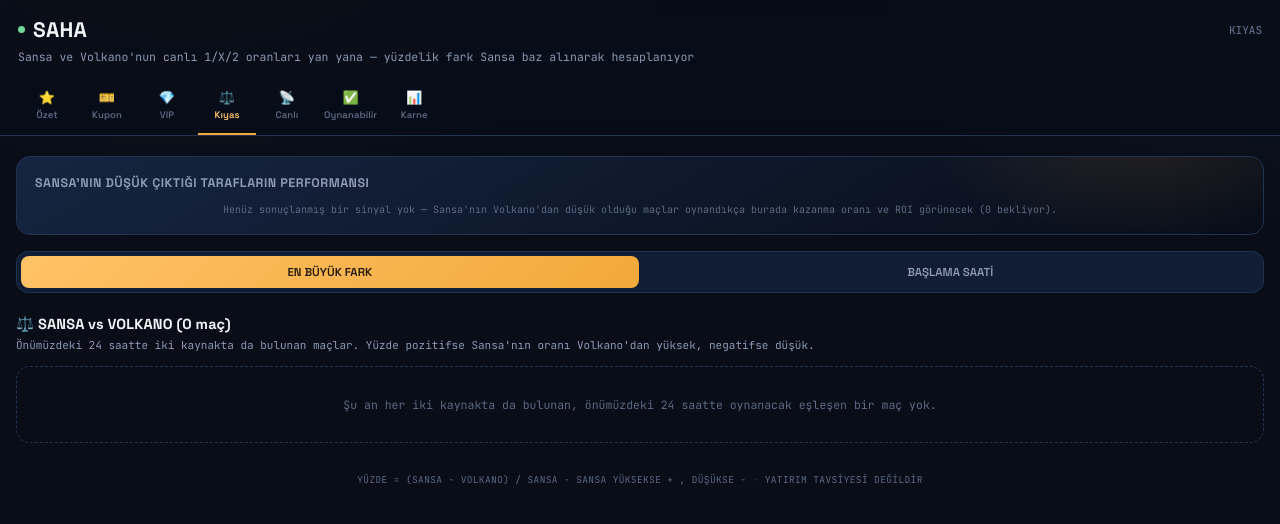
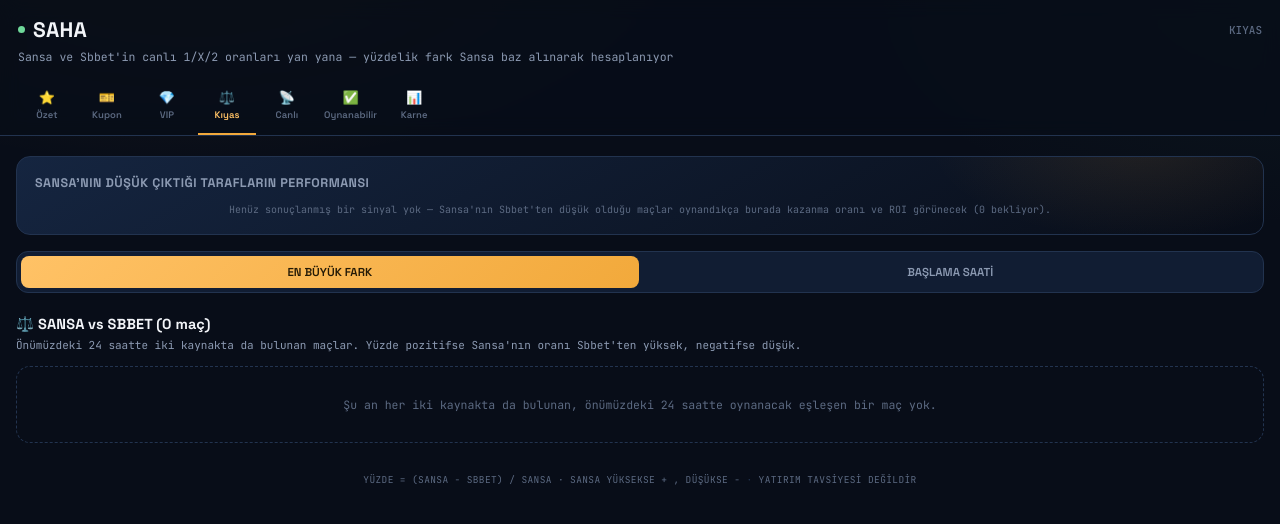
Before and after one commit to kamiltayyar161616-spec/Volkano-Sinyal, a Flask app: page /karsilastirma in a window 1280 px wide. Shown: the top 524 px of the page. Run offline with Flask 3, Linux system fonts and the light colour scheme; data that the repository does not hold is empty.

Commit message:
Kiyas sayfasi Volkano yerine SBBET ile karsilastirmaya cevrildi - Sansa vs Sbbet, ayni Sansa-baz-alma mantigi ve isaret kurali (Sansa yuksekse +, dusukse -). Tum fonksiyon isimleri, kategori adi (sansa_vs_sbbet) ve sablon metinleri guncellendi, Volkano izi kalmadi

```diff
--- a/app.py
+++ b/app.py
@@ -10,7 +10,7 @@ from match_analyzer import (
     get_gunun_ozeti, record_ozet_snapshot, get_ozet_performance,
     record_kupon_fill, get_kupon_active, get_kupon_performance,
     get_vip_kupon_candidates, record_vip_kupon, get_vip_kupon_active, get_vip_kupon_performance,
-    get_sansa_volkano_comparison, record_sansa_low_snapshot, get_sansa_vs_volkano_performance,
+    get_sansa_sbbet_comparison, record_sansa_low_snapshot_sbbet, get_sansa_vs_sbbet_performance,
     to_local_full_str,
     to_local_str,
     get_reverse_flip_performance, record_source_accuracy_cache,
@@ -64,9 +64,9 @@ def kupon():
 @app.route("/karsilastirma")
 def karsilastirma():
     sort_by = request.args.get("sort", "diff")
-    rows = get_sansa_volkano_comparison(sort_by=sort_by)
-    overall = get_sansa_vs_volkano_performance()
-    overall_7d = get_sansa_vs_volkano_performance(days=7)
+    rows = get_sansa_sbbet_comparison(sort_by=sort_by)
+    overall = get_sansa_vs_sbbet_performance()
+    overall_7d = get_sansa_vs_sbbet_performance(days=7)
     return render_template("karsilastirma.html", rows=rows, sort_by=sort_by,
                             overall=overall, overall_7d=overall_7d, active_page="karsilastirma")
 
@@ -122,7 +122,7 @@ def _background_loop():
             record_ozet_snapshot(get_gunun_ozeti())
             record_source_accuracy_cache()
             record_kupon_fill()
-            record_sansa_low_snapshot(get_sansa_volkano_comparison())
+            record_sansa_low_snapshot_sbbet(get_sansa_sbbet_comparison())
         except Exception as e:
             print(f"[background] snapshot hatası: {e}")
 
--- a/match_analyzer.py
+++ b/match_analyzer.py
@@ -2043,8 +2043,8 @@ def get_vip_kupon_performance(days: int = None) -> dict:
 # Isaret: Sansa'nin orani Volkano'dan YUKSEKSE +, DUSUKSE - .
 # ---------------------------------------------------------------------------
 
-def get_sansa_volkano_comparison(window_hours: int = 24, sort_by: str = "diff") -> list:
-    """Ayni gercek maci hem Sansa'da hem Volkano'da bulup, ikisinin canli 1/X/2 oranlarini
+def get_sansa_sbbet_comparison(window_hours: int = 24, sort_by: str = "diff") -> list:
+    """Ayni gercek maci hem Sansa'da hem Sbbet'da bulup, ikisinin canli 1/X/2 oranlarini
     ve Sansa'yi baz alan yuzdelik farki doner.
     sort_by='diff' -> en buyuk mutlak farktan kucuge, sort_by='time' -> baslama saatine gore."""
     now = datetime.now(timezone.utc)
@@ -2056,21 +2056,21 @@ def get_sansa_volkano_comparison(window_hours: int = 24, sort_by: str = "diff")
             SELECT home, away, league, match_time, current_1, current_x, current_2
             FROM odds_tracking WHERE source='sansa'
         """).fetchall()
-        volcano_rows = conn.execute("""
+        sbbet_rows = conn.execute("""
             SELECT home, away, match_time, current_1, current_x, current_2
-            FROM odds_tracking WHERE source='volcano'
+            FROM odds_tracking WHERE source='sbbet'
         """).fetchall()
     finally:
         conn.close()
 
     v_exact, v_by_date = {}, {}
-    for h, a, mt, c1, cx, c2 in volcano_rows:
+    for h, a, mt, c1, cx, c2 in sbbet_rows:
         dk = _date_bucket(mt)
         v_exact[(dk, _norm(h), _norm(a))] = (c1, cx, c2)
         v_by_date.setdefault(dk, []).append((h, a, mt, c1, cx, c2))
 
     def pct_diff(s_odd, v_odd):
-        # Sansa'nin orani Volkano'dan YUKSEKSE + , DUSUKSE -
+        # Sansa'nin orani Sbbet'dan YUKSEKSE + , DUSUKSE -
         if not s_odd or v_odd is None:
             return None
         return round(100 * (s_odd - v_odd) / s_odd, 1)
@@ -2117,7 +2117,7 @@ def get_sansa_volkano_comparison(window_hours: int = 24, sort_by: str = "diff")
         results.append({
             "home": h, "away": a, "league": lg, "time": mt,
             "sansa_1": s1, "sansa_x": sx, "sansa_2": s2,
-            "volkano_1": v1, "volkano_x": vx, "volkano_2": v2,
+            "sbbet_1": v1, "sbbet_x": vx, "sbbet_2": v2,
             "diff_1": diff1, "diff_x": diffx, "diff_2": diff2,
             "max_abs_diff": max_abs,
         })
@@ -2129,9 +2129,9 @@ def get_sansa_volkano_comparison(window_hours: int = 24, sort_by: str = "diff")
     return results
 
 
-def record_sansa_low_snapshot(rows: list) -> None:
-    """Sansa'nin Volkano'dan DUSUK oldugu taraf icin (bir mac icinde birden fazla taraf dusukse,
-    EN GUCLU/en negatif farkli olan taraf) sinyal kaydeder (category='sansa_vs_volkano')."""
+def record_sansa_low_snapshot_sbbet(rows: list) -> None:
+    """Sansa'nin Sbbet'dan DUSUK oldugu taraf icin (bir mac icinde birden fazla taraf dusukse,
+    EN GUCLU/en negatif farkli olan taraf) sinyal kaydeder (category='sansa_vs_sbbet')."""
     now_iso = datetime.now(timezone.utc).isoformat()
     conn = _get_conn()
     try:
@@ -2147,7 +2147,7 @@ def record_sansa_low_snapshot(rows: list) -> None:
                 continue
             side, diff, odd = min(negatives, key=lambda c: c[1])
             rows_to_insert.append((
-                "sansa_vs_volkano", r["home"], r["away"], r["league"], r["time"],
+                "sansa_vs_sbbet", r["home"], r["away"], r["league"], r["time"],
                 side, odd, diff, None, 0, now_iso,
             ))
         conn.executemany("""
@@ -2160,8 +2160,8 @@ def record_sansa_low_snapshot(rows: list) -> None:
         conn.close()
 
 
-def get_sansa_vs_volkano_performance(days: int = None) -> dict:
-    """Sansa'nin Volkano'dan dusuk oldugu taraflarin toplam performansi (kazanma orani + ROI)."""
+def get_sansa_vs_sbbet_performance(days: int = None) -> dict:
+    """Sansa'nin Sbbet'dan dusuk oldugu taraflarin toplam performansi (kazanma orani + ROI)."""
     conn = _get_conn()
     try:
         params = []
@@ -2171,10 +2171,10 @@ def get_sansa_vs_volkano_performance(days: int = None) -> dict:
             date_sql = " AND match_time >= ?"
             params.append(cutoff)
         resolved = conn.execute(f"""
-            SELECT result, odd FROM picks WHERE category='sansa_vs_volkano' AND result IN ('won','lost'){date_sql}
+            SELECT result, odd FROM picks WHERE category='sansa_vs_sbbet' AND result IN ('won','lost'){date_sql}
         """, params).fetchall()
         pending = conn.execute(f"""
-            SELECT COUNT(*) FROM picks WHERE category='sansa_vs_volkano' AND result='pending'{date_sql}
+            SELECT COUNT(*) FROM picks WHERE category='sansa_vs_sbbet' AND result='pending'{date_sql}
         """, params).fetchone()[0]
     finally:
         conn.close()
--- a/templates/karsilastirma.html
+++ b/templates/karsilastirma.html
@@ -1,7 +1,7 @@
 {% extends "base.html" %}
-{% block title %}SAHA — Sansa vs Volkano{% endblock %}
+{% block title %}SAHA — Sansa vs Sbbet{% endblock %}
 {% block page_tag %}KIYAS{% endblock %}
-{% block subtitle %}Sansa ve Volkano'nun canlı 1/X/2 oranları yan yana — yüzdelik fark Sansa baz alınarak hesaplanıyor{% endblock %}
+{% block subtitle %}Sansa ve Sbbet'in canlı 1/X/2 oranları yan yana — yüzdelik fark Sansa baz alınarak hesaplanıyor{% endblock %}
 
 {% block extra_style %}
 <style>
@@ -88,7 +88,7 @@
       {% endif %}
     </div>
   {% else %}
-    <div class="overall-note">Henüz sonuçlanmış bir sinyal yok — Sansa'nın Volkano'dan düşük olduğu maçlar oynandıkça burada kazanma oranı ve ROI görünecek ({{ overall.pending }} bekliyor).</div>
+    <div class="overall-note">Henüz sonuçlanmış bir sinyal yok — Sansa'nın Sbbet'ten düşük olduğu maçlar oynandıkça burada kazanma oranı ve ROI görünecek ({{ overall.pending }} bekliyor).</div>
   {% endif %}
 </div>
 
@@ -97,8 +97,8 @@
   <a href="/karsilastirma?sort=time" class="{{ 'active' if sort_by == 'time' else '' }}">BAŞLAMA SAATİ</a>
 </div>
 
-<h2 class="section">⚖️ SANSA vs VOLKANO ({{ rows|length }} maç)</h2>
-<div class="section-sub">Önümüzdeki 24 saatte iki kaynakta da bulunan maçlar. Yüzde pozitifse Sansa'nın oranı Volkano'dan yüksek, negatifse düşük.</div>
+<h2 class="section">⚖️ SANSA vs SBBET ({{ rows|length }} maç)</h2>
+<div class="section-sub">Önümüzdeki 24 saatte iki kaynakta da bulunan maçlar. Yüzde pozitifse Sansa'nın oranı Sbbet'ten yüksek, negatifse düşük.</div>
 
 {% if rows %}
   {% for r in rows %}
@@ -119,10 +119,10 @@
         <td class="odd-val">{{ '%.2f'|format(r.sansa_2) }}</td>
       </tr>
       <tr>
-        <td>Volkano</td>
-        <td class="odd-val">{{ '%.2f'|format(r.volkano_1) }}</td>
-        <td class="odd-val">{{ '%.2f'|format(r.volkano_x) }}</td>
-        <td class="odd-val">{{ '%.2f'|format(r.volkano_2) }}</td>
+        <td>Sbbet</td>
+        <td class="odd-val">{{ '%.2f'|format(r.sbbet_1) }}</td>
+        <td class="odd-val">{{ '%.2f'|format(r.sbbet_x) }}</td>
+        <td class="odd-val">{{ '%.2f'|format(r.sbbet_2) }}</td>
       </tr>
       <tr>
         <td>Fark</td>
@@ -139,4 +139,4 @@
 
 {% endblock %}
 
-{% block footer %}YÜZDE = (SANSA - VOLKANO) / SANSA &middot; SANSA YÜKSEKSE + , DÜŞÜKSE - <span class="sep">&middot;</span> YATIRIM TAVSİYESİ DEĞİLDİR{% endblock %}
+{% block footer %}YÜZDE = (SANSA - SBBET) / SANSA &middot; SANSA YÜKSEKSE + , DÜŞÜKSE - <span class="sep">&middot;</span> YATIRIM TAVSİYESİ DEĞİLDİR{% endblock %}
```
